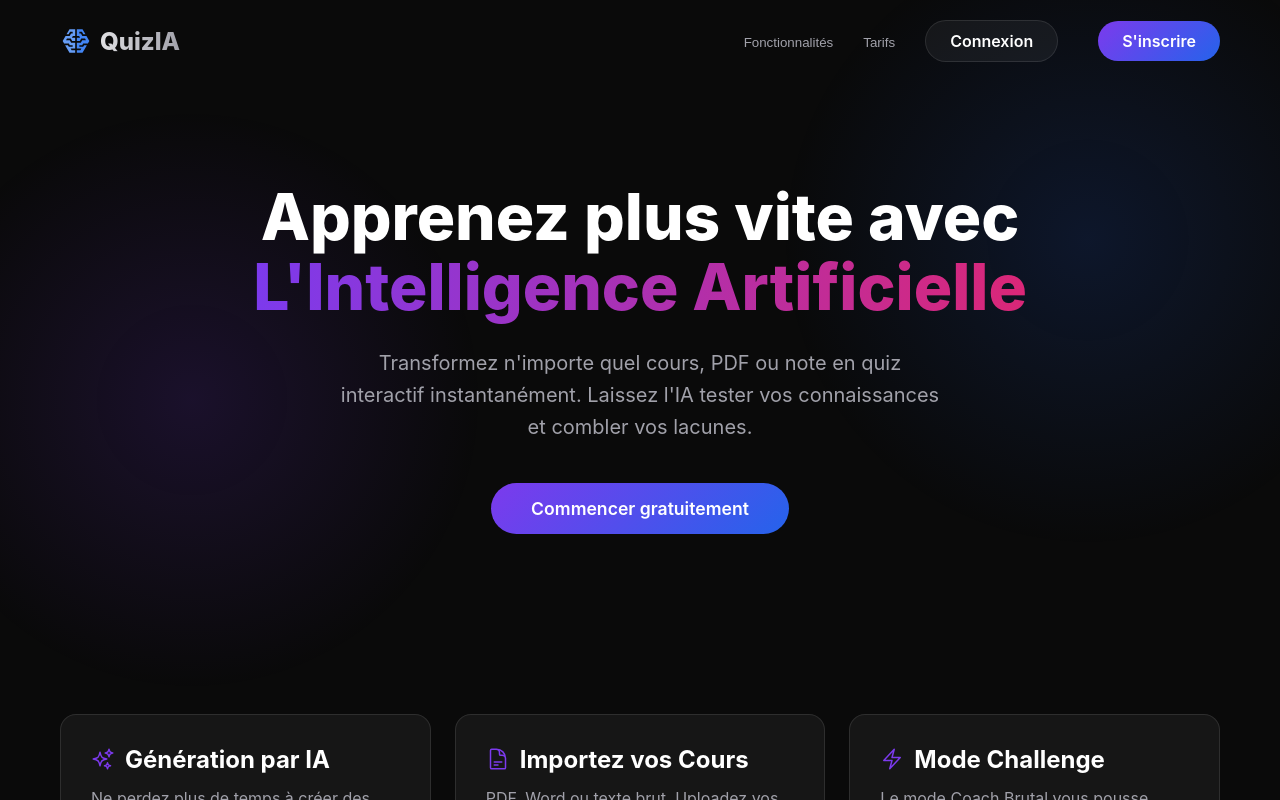
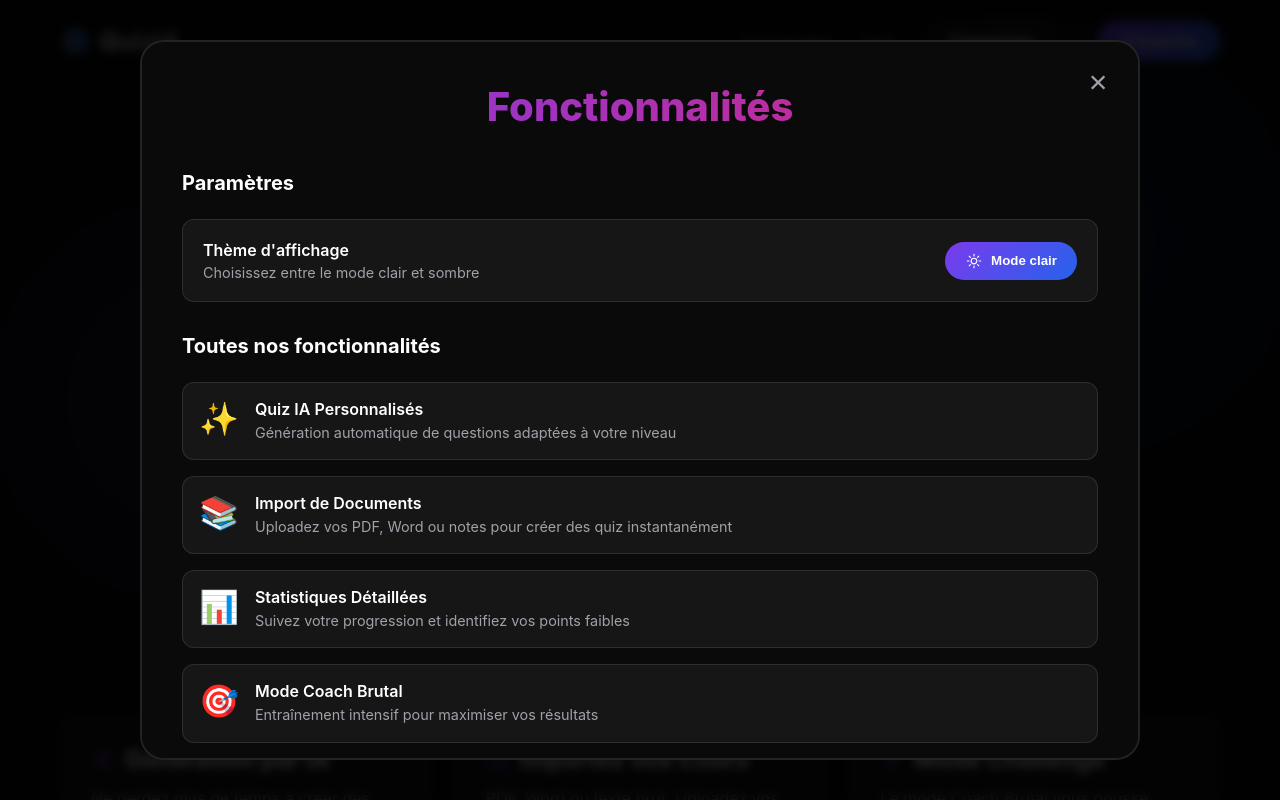
Before and after one commit to yves1-357/QuizIA, a Next.js app: page / in a window 1280 px wide. Both pictures are taken after a click on the button "Fonctionnalités". Shown: the top 800 px of the page. Built offline with nearby package versions, Linux system fonts and the light colour scheme.

Commit message:
quel ajout fictif dans fonctionnalitées

```diff
--- /dev/null
+++ b/components/Fonctionnalites.tsx
@@ -0,0 +1,107 @@
+'use client';
+
+import { useState, useEffect } from 'react';
+
+interface FonctionnalitesModalProps {
+  isOpen: boolean;
+  onClose: () => void;
+}
+
+export default function FonctionnalitesModal({ isOpen, onClose }: FonctionnalitesModalProps) {
+  const [theme, setTheme] = useState<'dark' | 'light'>(() => {
+    if (typeof window !== 'undefined') {
+      return (localStorage.getItem('theme') as 'dark' | 'light') || 'dark';
+    }
+    return 'dark';
+  });
+
+  useEffect(() => {
+    document.documentElement.setAttribute('data-theme', theme);
+  }, [theme]);
+
+  const toggleTheme = () => {
+    const newTheme = theme === 'dark' ? 'light' : 'dark';
+    setTheme(newTheme);
+    localStorage.setItem('theme', newTheme);
+    document.documentElement.setAttribute('data-theme', newTheme);
+  };
+
+  if (!isOpen) return null;
+
+  return (
+    <div className="modal-overlay" onClick={onClose}>
+      <div className="modal-content" onClick={(e) => e.stopPropagation()}>
+        <button className="modal-close" onClick={onClose}>×</button>
+        <h2 className="modal-title">Fonctionnalités</h2>
+
+        <div className="features-modal-content">
+          {/* Paramètres */}
+          <div className="settings-section">
+            <h3 className="settings-title">Paramètres</h3>
+
+            <div className="setting-item">
+              <div className="setting-info">
+                <h4>Thème d&apos;affichage</h4>
+                <p>Choisissez entre le mode clair et sombre</p>
+              </div>
+              <button onClick={toggleTheme} className="theme-switch">
+                {theme === 'dark' ? (
+                  <>
+                    <svg xmlns="http://www.w3.org/2000/svg" fill="none" viewBox="0 0 24 24" strokeWidth={1.5} stroke="currentColor">
+                      <path strokeLinecap="round" strokeLinejoin="round" d="M12 3v2.25m6.364.386l-1.591 1.591M21 12h-2.25m-.386 6.364l-1.591-1.591M12 18.75V21m-4.773-4.227l-1.591 1.591M5.25 12H3m4.227-4.773L5.636 5.636M15.75 12a3.75 3.75 0 11-7.5 0 3.75 3.75 0 017.5 0z" />
+                    </svg>
+                    <span>Mode clair</span>
+                  </>
+                ) : (
+                  <>
+                    <svg xmlns="http://www.w3.org/2000/svg" fill="none" viewBox="0 0 24 24" strokeWidth={1.5} stroke="currentColor">
+                      <path strokeLinecap="round" strokeLinejoin="round" d="M21.752 15.002A9.718 9.718 0 0118 15.75c-5.385 0-9.75-4.365-9.75-9.75 0-1.33.266-2.597.748-3.752A9.753 9.753 0 003 11.25C3 16.635 7.365 21 12.75 21a9.753 9.753 0 009.002-5.998z" />
+                    </svg>
+                    <span>Mode sombre</span>
+                  </>
+                )}
+              </button>
+            </div>
+          </div>
+
+          {/* Liste des fonctionnalités */}
+          <div className="features-list-section">
+            <h3 className="settings-title">Toutes nos fonctionnalités</h3>
+
+            <div className="feature-item">
+              <div className="feature-icon">✨</div>
+              <div>
+                <h4>Quiz IA Personnalisés</h4>
+                <p>Génération automatique de questions adaptées à votre niveau</p>
+              </div>
+            </div>
+
+            <div className="feature-item">
+              <div className="feature-icon">📚</div>
+              <div>
+                <h4>Import de Documents</h4>
+                <p>Uploadez vos PDF, Word ou notes pour créer des quiz instantanément</p>
+              </div>
+            </div>
+
+            <div className="feature-item">
+              <div className="feature-icon">📊</div>
+              <div>
+                <h4>Statistiques Détaillées</h4>
+                <p>Suivez votre progression et identifiez vos points faibles</p>
+              </div>
+            </div>
+
+            <div className="feature-item">
+              <div className="feature-icon">🎯</div>
+              <div>
+                <h4>Mode Coach Brutal</h4>
+                <p>Entraînement intensif pour maximiser vos résultats</p>
+              </div>
+            </div>
+          </div>
+        </div>
+      </div>
+    </div>
+  );
+}
```
